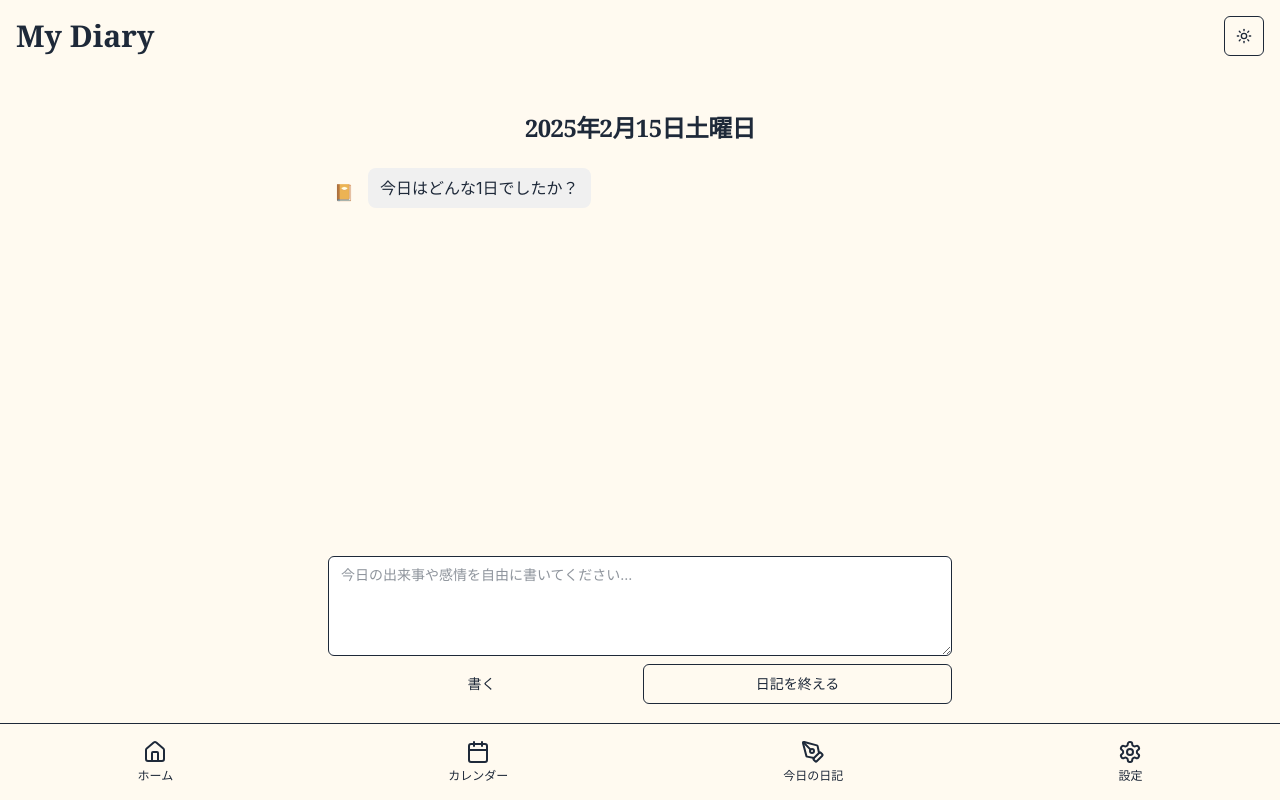
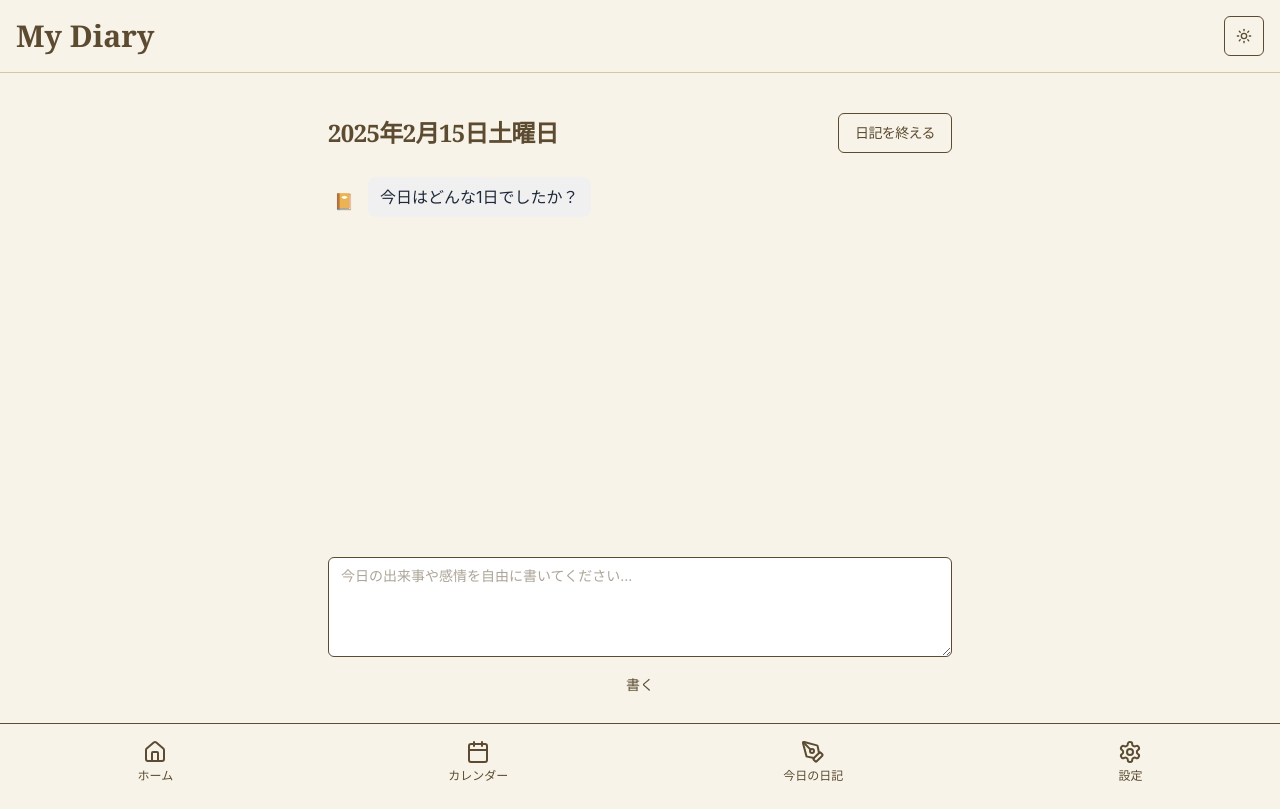
Before and after one commit to Uki884/chat-diary, a Next.js app: page /today in a window 1280 px wide. Built offline with nearby package versions, Linux system fonts and the light colour scheme.

Commit message:
Refactor diary components and update UI styling

```diff
--- a/src/app/layout.tsx
+++ b/src/app/layout.tsx
@@ -1,6 +1,5 @@
+import type React from "react";
 import "./globals.css";
-
-import type React from "react";
 import { ThemeProvider } from "@/components/themeProvider";
 import { ModeToggle } from "@/components/mode-toggle";
 import { FooterNav } from "@/components/FooterNav";
@@ -20,14 +19,12 @@ export default function RootLayout({
           enableSystem
           disableTransitionOnChange
         >
-          <div className="min-h-screen bg-[#fffaf0] dark:bg-gray-900 text-gray-800 dark:text-white">
-            <header className="container mx-auto p-4 flex justify-between items-center">
+          <div className="min-h-screen bg-[#f7f3e8] dark:bg-[#1c1c1c] text-[#5c4b31] dark:text-[#e6e0cc]">
+            <header className="container mx-auto p-4 flex justify-between items-center border-b border-[#d3c9a9] dark:border-[#4a4a4a]">
               <h1 className="text-3xl font-serif font-bold">My Diary</h1>
-              <nav className="flex items-center space-x-4">
-                <ModeToggle />
-              </nav>
+              <ModeToggle />
             </header>
-            <main className="container mx-auto p-4">{children}</main>
+            <main className="container mx-auto p-4 pb-20">{children}</main>
             <FooterNav />
           </div>
         </ThemeProvider>
--- a/src/components/DiaryChat.tsx
+++ b/src/components/DiaryChat.tsx
@@ -12,7 +12,6 @@ import {
 import { ScrollArea } from "@/components/ui/scroll-area";
 import { Avatar, AvatarFallback } from "@/components/ui/avatar";
 import { Textarea } from "@/components/ui/textarea";
-import { CalendarIcon } from "lucide-react";
 
 export type Message = {
   id: number;
@@ -31,6 +30,7 @@ export default function DiaryChat({
   date,
   initialMessages,
 }: DiaryChatProps) {
+  console.log("messages", initialMessages);
   const [messages, setMessages] = useState<Message[]>(initialMessages);
   const [input, setInput] = useState("");
 
@@ -45,16 +45,13 @@ export default function DiaryChat({
   };
 
   return (
-    <Card className="w-full max-w-2xl h-[80vh] flex flex-col bg-[#fffaf0] dark:bg-gray-800 mx-auto">
+    <Card className="w-full max-w-2xl h-[80vh] flex flex-col dark:bg-gray-800 mx-auto">
       <CardHeader className="text-center">
-        <CardTitle className="text-2xl font-serif flex items-center justify-center">
-          <CalendarIcon className="w-5 h-5 mr-2" />
-          {new Date(date).toLocaleDateString("ja-JP", {
-            year: "numeric",
-            month: "long",
-            day: "numeric",
-            weekday: "long",
-          })}
+        <CardTitle className="text-2xl font-serif flex items-center justify-between">
+          {date}
+          <Button variant="outline" onClick={handleSend} className="">
+            日記を終える
+          </Button>
         </CardTitle>
       </CardHeader>
       <CardContent className="flex-grow overflow-hidden">
@@ -92,15 +89,17 @@ export default function DiaryChat({
       </CardContent>
       <CardFooter className="flex flex-col space-y-2">
         <Textarea
-          placeholder="追加のコメントや感想を書いてください..."
+          placeholder="今日の出来事や感情を自由に書いてください..."
           value={input}
           onChange={(e) => setInput(e.target.value)}
           onKeyPress={(e) => e.key === "Enter" && !e.shiftKey && handleSend()}
           className="w-full min-h-[100px] bg-white dark:bg-gray-700"
         />
-        <Button onClick={handleSend} className="w-full">
-          追加
-        </Button>
+        <div className="flex w-full space-x-2">
+          <Button onClick={handleSend} className="flex-1">
+            書く
+          </Button>
+        </div>
       </CardFooter>
     </Card>
   );
--- a/src/components/DiaryHistory.tsx
+++ b/src/components/DiaryHistory.tsx
@@ -59,7 +59,7 @@ export default function DiaryHistory() {
   };
 
   return (
-    <Card className="w-full max-w-4xl h-[80vh] flex flex-col bg-[#fffaf0] dark:bg-gray-800 mx-auto">
+    <Card className="w-full max-w-4xl h-[80vh] flex flex-col dark:bg-gray-800 mx-auto">
       <CardContent className="flex-grow overflow-hidden">
         <ScrollArea className="h-full">
           <div className="grid grid-cols-1 md:grid-cols-2 gap-4 p-4">
--- a/src/components/TodaysDiary.tsx
+++ b/src/components/TodaysDiary.tsx
@@ -1,11 +1,7 @@
 "use client"
 
 import { useState, useEffect } from "react"
-import { Button } from "@/components/ui/button"
-import { Card, CardContent, CardFooter, CardHeader, CardTitle } from "@/components/ui/card"
-import { ScrollArea } from "@/components/ui/scroll-area"
-import { Avatar, AvatarFallback } from "@/components/ui/avatar"
-import { Textarea } from "@/components/ui/textarea"
+import DiaryChat from "./DiaryChat"
 
 type Message = {
   id: number
@@ -15,7 +11,6 @@ type Message = {
 
 export default function TodaysDiary() {
   const [messages, setMessages] = useState<Message[]>([])
-  const [input, setInput] = useState("")
   const [date, setDate] = useState("")
 
   useEffect(() => {
@@ -24,65 +19,7 @@ export default function TodaysDiary() {
     setMessages([{ id: 1, content: "今日はどんな1日でしたか？", sender: "ai" }])
   }, [])
 
-  const handleSend = () => {
-    if (input.trim()) {
-      setMessages([...messages, { id: messages.length + 1, content: input, sender: "user" }])
-      setInput("")
-    }
-  }
-
-  const handleEndConversation = () => {
-    // Logic to generate summary and end conversation
-    console.log("日記を終了し、要約を生成します")
-  }
-
   return (
-    <Card className="w-full max-w-2xl h-[80vh] flex flex-col bg-[#fffaf0] dark:bg-gray-800 mx-auto">
-      <CardHeader className="text-center">
-        <CardTitle className="text-2xl font-serif">{date}</CardTitle>
-      </CardHeader>
-      <CardContent className="flex-grow overflow-hidden">
-        <ScrollArea className="h-full pr-4">
-          {messages.map((message) => (
-            <div
-              key={message.id}
-              className={`flex ${message.sender === "user" ? "justify-end" : "justify-start"} mb-4`}
-            >
-              <div className={`flex items-end ${message.sender === "user" ? "flex-row-reverse" : "flex-row"}`}>
-                <Avatar className="w-8 h-8">
-                  <AvatarFallback>{message.sender === "ai" ? "📔" : "✍️"}</AvatarFallback>
-                </Avatar>
-                <div
-                  className={`mx-2 py-2 px-3 rounded-lg ${
-                    message.sender === "user"
-                      ? "bg-[#e6f3ff] text-gray-800 dark:bg-blue-700 dark:text-white"
-                      : "bg-[#f0f0f0] text-gray-800 dark:bg-gray-600 dark:text-white"
-                  }`}
-                >
-                  {message.content}
-                </div>
-              </div>
-            </div>
-          ))}
-        </ScrollArea>
-      </CardContent>
-      <CardFooter className="flex flex-col space-y-2">
-        <Textarea
-          placeholder="今日の出来事や感情を自由に書いてください..."
-          value={input}
-          onChange={(e) => setInput(e.target.value)}
-          onKeyPress={(e) => e.key === "Enter" && !e.shiftKey && handleSend()}
-          className="w-full min-h-[100px] bg-white dark:bg-gray-700"
-        />
-        <div className="flex w-full space-x-2">
-          <Button onClick={handleSend} className="flex-1">
-            書く
-          </Button>
-          <Button variant="outline" onClick={handleEndConversation} className="flex-1">
-            日記を終える
-          </Button>
-        </div>
-      </CardFooter>
-    </Card>
+    messages.length > 0 ? <DiaryChat id={1} date={date} initialMessages={messages} /> : <div>Loading...</div>
   )
 }
```
